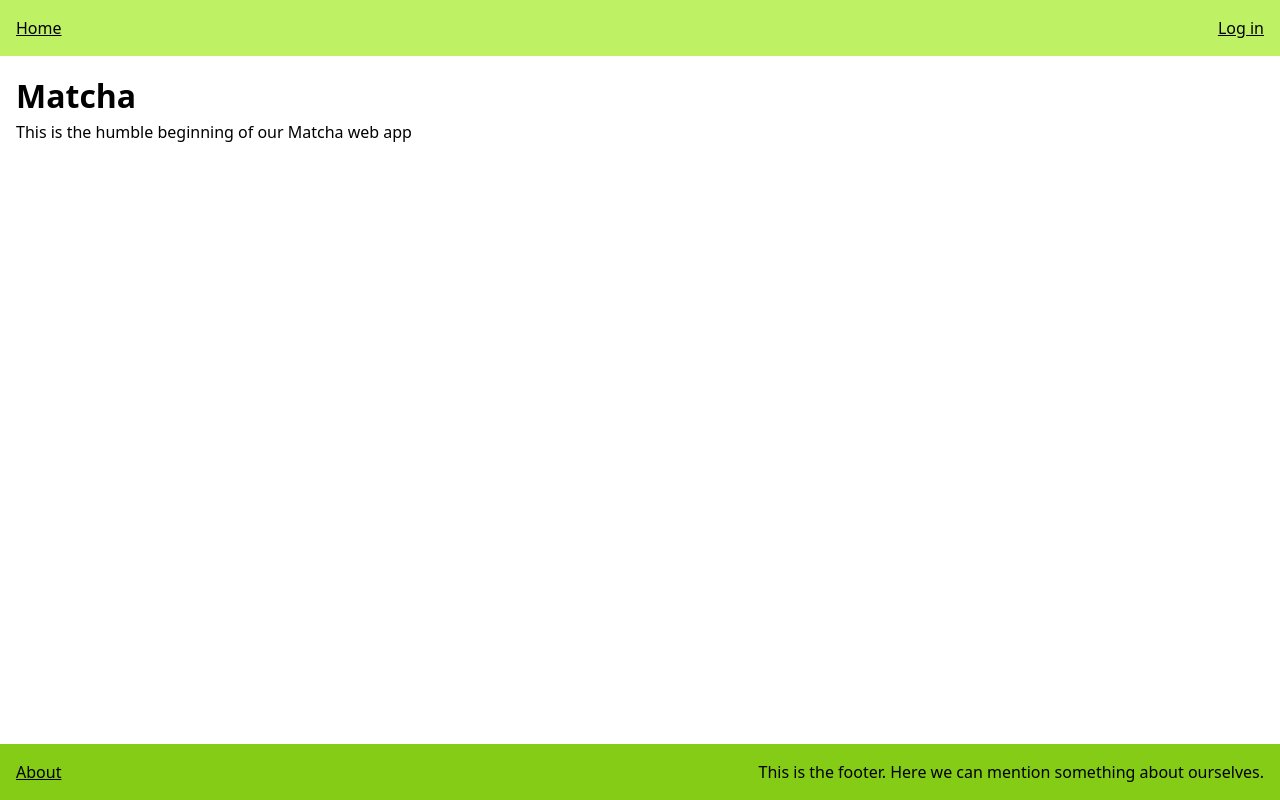
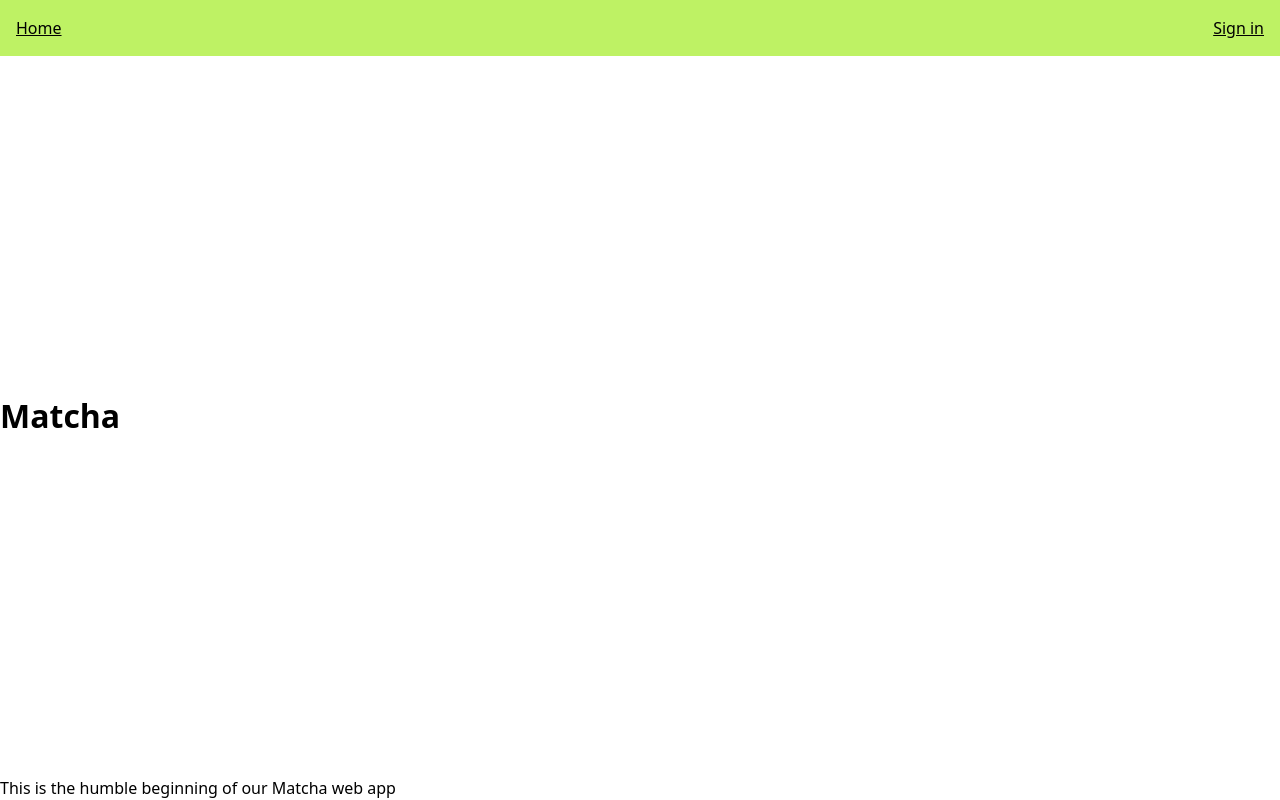
Before and after one commit to tentaclepurple/42_matcha, a SvelteKit app in the folder front/: page / in a window 1280 px wide. Built offline with nearby package versions, Linux system fonts and the light colour scheme.

Commit message:
Handle auth state on app load

```diff
--- /dev/null
+++ b/front/src/lib/stores/auth.ts
@@ -0,0 +1,11 @@
+import { writable, type Writable } from 'svelte/store';
+
+export const isAuthenticated: Writable<boolean> = writable(false);
+
+export function login(): void {
+	isAuthenticated.set(true);
+}
+
+export function logout(): void {
+	isAuthenticated.set(false);
+}
--- a/front/src/routes/+layout.svelte
+++ b/front/src/routes/+layout.svelte
@@ -1,6 +1,24 @@
 <script lang="ts">
+	import { isAuthenticated, login, logout } from '$lib/stores/auth';
+	import { onMount } from 'svelte';
+
 	import '../app.css';
+	import { goto } from '$app/navigation';
 	let { children } = $props();
+
+	const handleLogOut = () => {
+		localStorage.removeItem('access_token');
+		logout();
+		goto('/');
+	};
+
+	onMount(() => {
+		const accessToken = localStorage.getItem('access_token');
+
+		if (accessToken) {
+			login();
+		}
+	});
 </script>
 
 <div class="flex min-h-screen flex-col justify-between">
@@ -11,23 +29,15 @@
 			</nav>
 
 			<div>
-				<a href="/login">Log in</a>
+				{#if $isAuthenticated}
+					<a href="/profile">Profile</a>
+					<button type="button" onclick={handleLogOut}>Log out</button>
+				{:else}
+					<a href="/login">Sign in</a>
+				{/if}
 			</div>
 		</header>
 	</div>
 
-	<div class="flex flex-1 justify-center p-4">
-		<main class="w-full max-w-screen-2xl flex-1">
-			{@render children()}
-		</main>
-	</div>
-
-	<div class="flex items-center justify-center bg-lime-500 p-4">
-		<footer class="w-full max-w-screen-2xl">
-			<nav class="flex items-baseline justify-between gap-2">
-				<a href="/about">About</a>
-				This is the footer. Here we can mention something about ourselves.
-			</nav>
-		</footer>
-	</div>
+	{@render children()}
 </div>
--- a/front/src/routes/login/+page.svelte
+++ b/front/src/routes/login/+page.svelte
@@ -3,8 +3,10 @@
 	import Form from '$lib/components/Form.svelte';
 	import PasswordInput from '$lib/components/PasswordInput.svelte';
 	import { SERVER_BASE_URL } from '$lib/constants/api';
+	import { login } from '$lib/stores/auth';
 
 	import { goto } from '$app/navigation';
+	import PageWrapper from '$lib/components/PageWrapper.svelte';
 
 	let error: string = '';
 	let isLoading: boolean = false;
@@ -43,9 +45,10 @@
 		const { access_token, user } = await res.json();
 
 		localStorage.setItem('access_token', access_token);
+		login();
+		isLoading = false;
 
 		const { profile_completed: profileCompleted } = user;
-
 		return profileCompleted ? goto('/dashboard') : goto('/profile');
 	};
 
@@ -54,20 +57,29 @@
 	};
 </script>
 
+<PageWrapper>
 	<h1>Log in</h1>
 	<div>
 		<p class="mb-4">This is where you can log in</p>
 		<div>
 			<Form onSubmit={handleSubmit}>
+				<fieldset disabled={isLoading}>
 					<label>
 						E-mail
-				<input type="email" id="email" name="email" value="chiamatemi.nico@gmail.com" required />
+						<input
+							type="email"
+							id="email"
+							name="email"
+							value="chiamatemi.nico@gmail.com"
+							required
+						/>
 					</label>
 
 					<label>
 						Password
 						<PasswordInput id="password" name="password" value="Ciaociao1!" required />
 					</label>
+				</fieldset>
 
 				<div class="flex items-baseline justify-center gap-2">
 					<Button type="button" level="secondary" onclick={handleCancel}>Cancel</Button>
@@ -83,3 +95,4 @@
 			Don't have an account yet? <a href="/signup">Sign up</a>
 		</p>
 	</div>
+</PageWrapper>
--- /dev/null
+++ b/front/src/routes/profile/+page.ts
@@ -0,0 +1,13 @@
+import { redirect } from '@sveltejs/kit';
+import type { PageLoad } from './$types';
+import { isAuthenticated } from '$lib/stores/auth';
+import { get } from 'svelte/store';
+
+export const ssr = false;
+
+export const load: PageLoad = async () => {
+	if (!get(isAuthenticated)) {
+		throw redirect(302, '/');
+	}
+	return {};
+};
```
Lines whose indentation alone changed are shown as unchanged.
